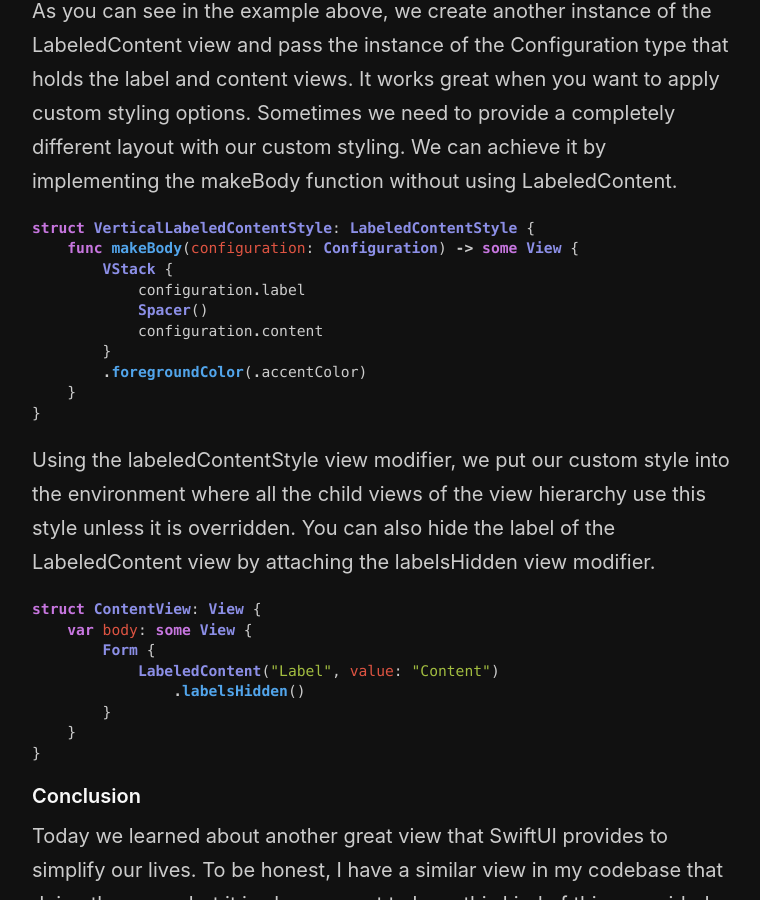
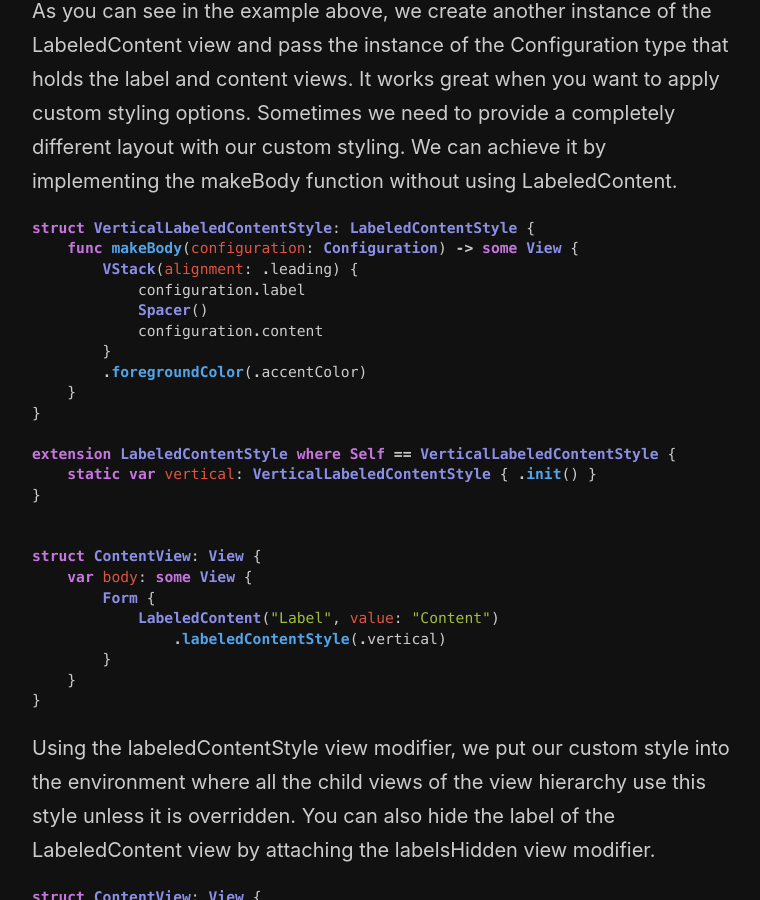
Before and after one commit to mecid/mecid.github.io, a Jekyll site: the page built from _posts/2022-07-13-mastering-labeledcontent-in-swiftui.md, in a window 1280 px wide and 900 px high, scrolled down 2243 px. Shown: the whole window, without its empty margins (258-1018 px from the left). Built offline with Jekyll 4.4.1, drawn with Linux system fonts in a browser that asks for light colours.

Commit message:
code examples improved in labeled content post

````diff
--- a/_posts/2022-07-13-mastering-labeledcontent-in-swiftui.md
+++ b/_posts/2022-07-13-mastering-labeledcontent-in-swiftui.md
@@ -79,12 +79,26 @@ As you can see in the example above, we create another instance of the LabeledCo
 ```swift
 struct VerticalLabeledContentStyle: LabeledContentStyle {
     func makeBody(configuration: Configuration) -> some View {
-        VStack {
+        VStack(alignment: .leading) {
             configuration.label
             Spacer()
             configuration.content
         }
         .foregroundColor(.accentColor)
+    }
+}
+
+extension LabeledContentStyle where Self == VerticalLabeledContentStyle {
+    static var vertical: VerticalLabeledContentStyle { .init() }
+}
+
+
+struct ContentView: View {
+    var body: some View {
+        Form {
+            LabeledContent("Label", value: "Content")
+                .labeledContentStyle(.vertical)
+        }
     }
 }
 ```
````
